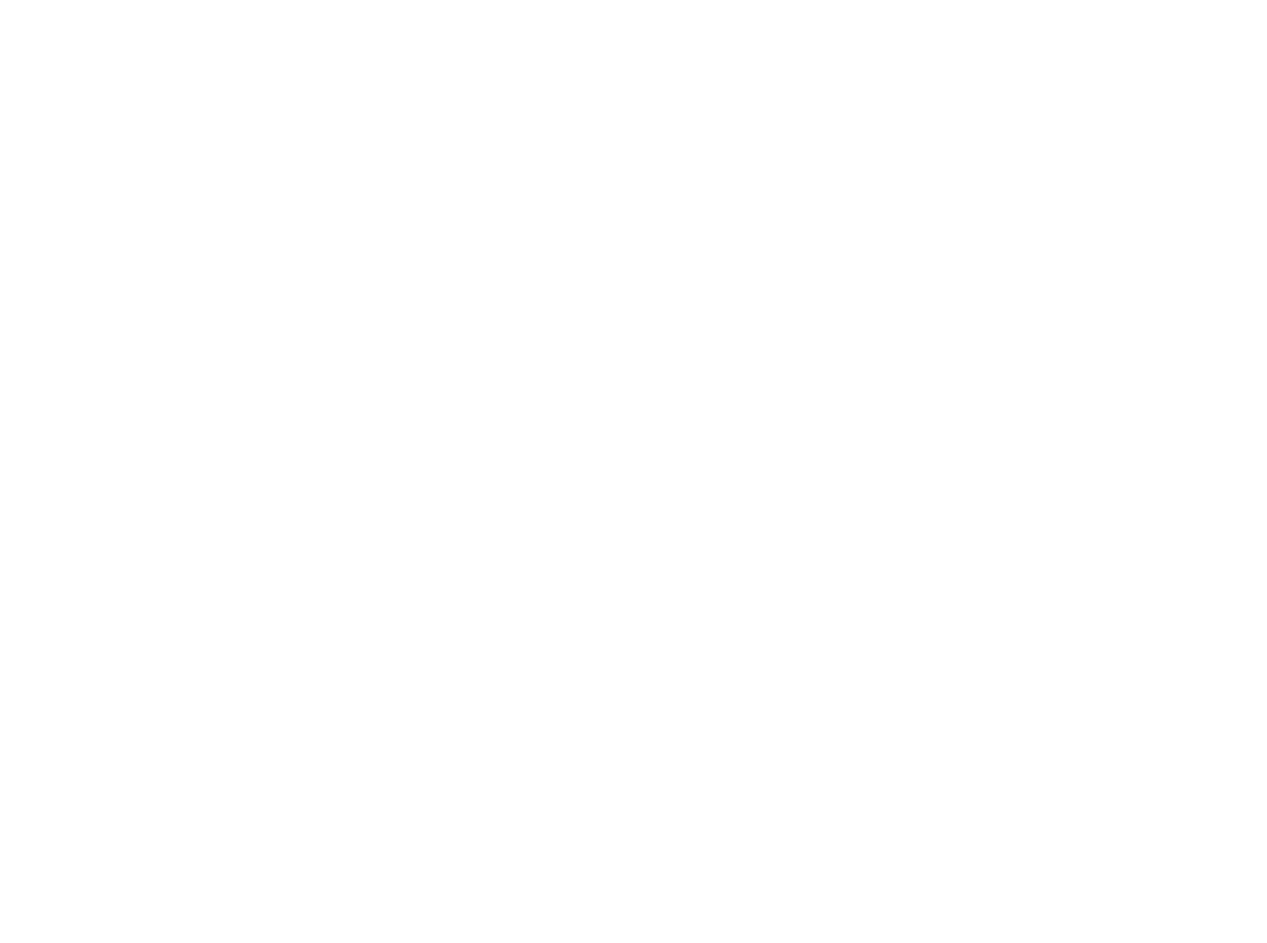
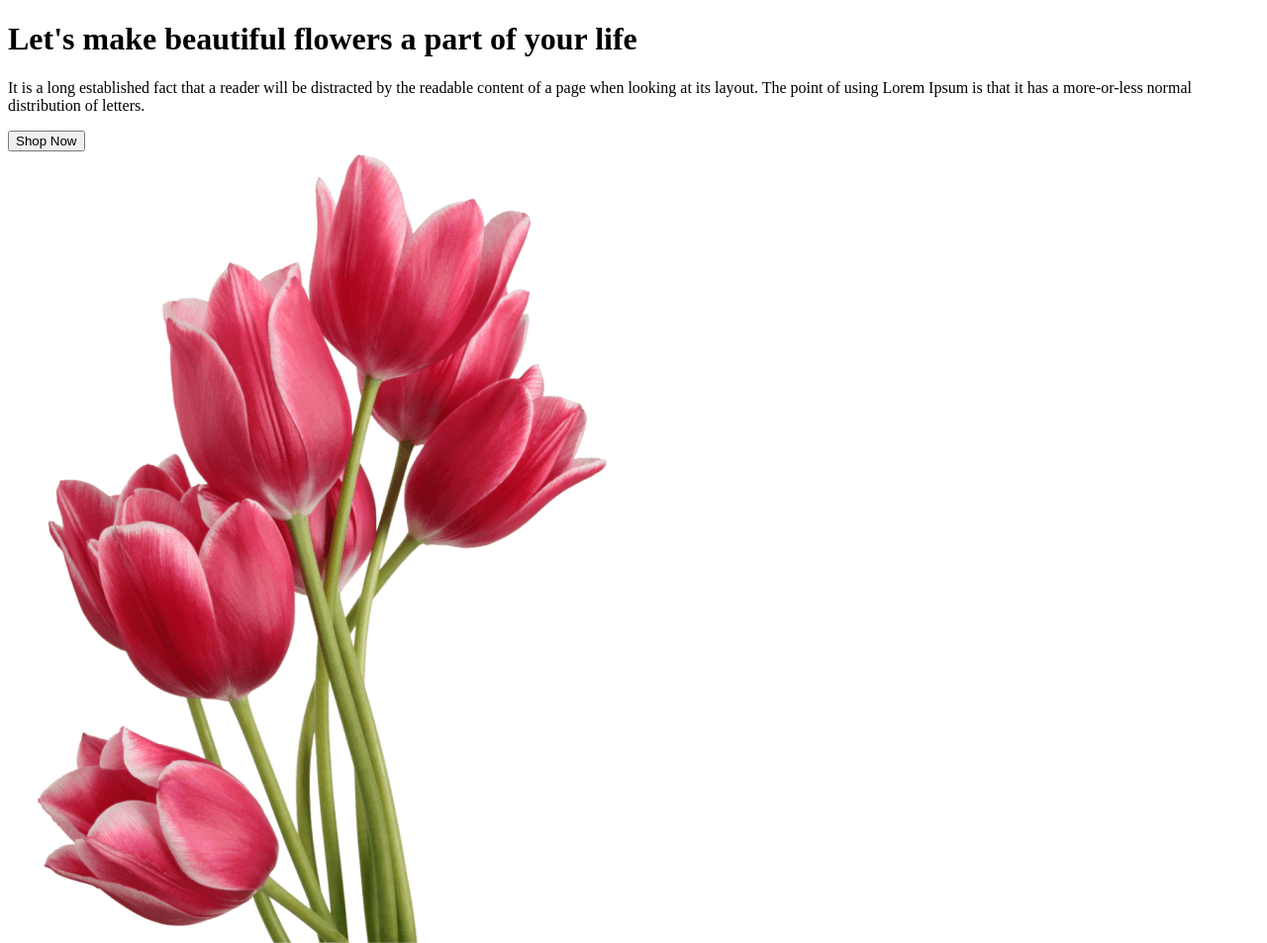
Before and after one commit to zannatulferdous0162/Flower-shop, a plain HTML site: page index.html in a window 1280 px wide. Shown: the whole page at 99% size. Before the commit the page ends 800 px from the top, so only its background shows below. Drawn offline with Linux system fonts and the light colour scheme.

Commit message:
add banner

```diff
--- a/index.html
+++ b/index.html
@@ -3,9 +3,21 @@
 <head>
     <meta charset="UTF-8">
     <meta name="viewport" content="width=device-width, initial-scale=1.0">
-    <title>Document</title>
+    <title>🌻Flower Shop</title>
 </head>
 <body>
+    <header>
+        <div class="container">
+            <div class="banner-text">
+                <h1>Let's make beautiful flowers a part of your life</h1>
+                <p>It is a long established fact that a reader will be distracted by the readable content of a page when looking at its layout. The point of using Lorem Ipsum is that it has a more-or-less normal distribution of letters.</p>
+                <button>Shop Now</button>
+            </div>
+            <div class="banner-img">
+                <img src="Flower Asset/pngwing 10.png" alt="" srcset="">
 
+            </div>
+        </div>
+    </header>
 </body>
 </html>
```
Also changed, not shown: Flower Asset/Flower 01.png (added), Flower Asset/Group 57.png (added), Flower Asset/Group 58.png (added), Flower Asset/Group 59.png (added), Flower Asset/Rectangle 4.png (added), Flower Asset/Rectangle 5.png (added), Flower Asset/Rectangle 6.png (added), Flower Asset/Rectangle 9.png (added), Flower Asset/pngwing 10.png (added), Flower Asset/pngwing 5.png (added), Flower Asset/pngwing 6.png (added), Flower Asset/pngwing 7.png (added), Flower Asset/pngwing 8.png (added).
